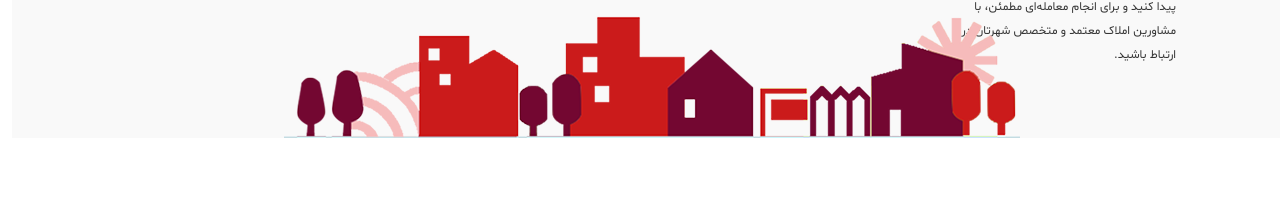
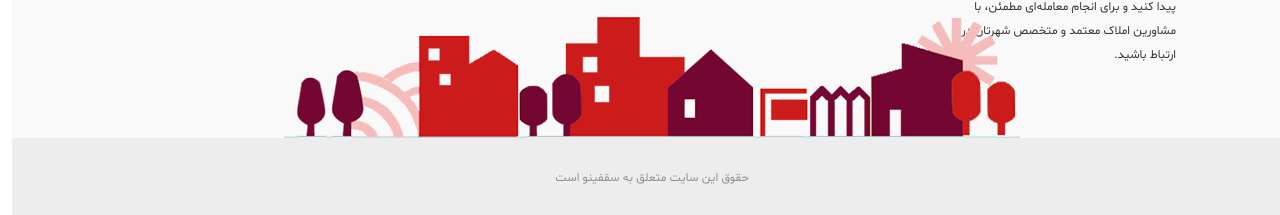
Before and after one commit to soheil-jalili/Saghfinoo, a Next.js app: page / in a window 1280 px wide. Shown: the part 3502-3717 px from the top of the page. Before the commit the page ends 3640 px from the top, so only its background shows below. Built offline with nearby package versions, Linux system fonts and the light colour scheme.

Commit message:
add CopyRight

```diff
--- a/app/globals.css
+++ b/app/globals.css
@@ -11,14 +11,16 @@
   --color-primary: #cb1b1b;
   --color-primary-shade3: #871212;
   --color-gray-2: #f9f9f9;
-  --color-gray-4: #E1E1E1;
+  --color-gray-3: #ededed;
+  --color-gray-4: #e1e1e1;
   --color-gray-5: #d9d9d9;
   --color-gray-7: #adadad;
+  --color-gray-8: #909090;
   --color-gray-9: #717171;
   --color-gray-10: #505050;
   --color-gray-11: #353535;
   --color-gray-12: #212121;
-  --color-service-black: #0C0C0C;
+  --color-service-black: #0c0c0c;
 
   --font-regular-shabnam: Shabnam;
   --font-bold-shabnam: Shabnam-Bold;
@@ -26,7 +28,7 @@
   --font-thin-shabnam: Shabnam-Thin;
   --font-light-shabnam: Shabnam-Light;
 
-  --shadow-next-shadow :  0 3px 10px rgba(0,0,0,0.2)
+  --shadow-next-shadow: 0 3px 10px rgba(0, 0, 0, 0.2);
 }
 
 @utility container {
--- a/components/module/Footer.tsx
+++ b/components/module/Footer.tsx
@@ -12,6 +12,7 @@ const Footer: React.FC = () => {
         <BottomFooter />
         <BottomFooterImage />
       </div>
+      <CopyRightFooter />
     </footer>
   );
 };
@@ -333,3 +334,11 @@ const BottomFooterImage: React.FC = () => {
     />
   );
 };
+
+const CopyRightFooter = () => {
+  return (
+    <div className="py-8 bg-gray-3 text-center text-xs text-gray-8">
+      <p>حقوق این سایت متعلق به سقفینو است</p>
+    </div>
+  );
+};
```
